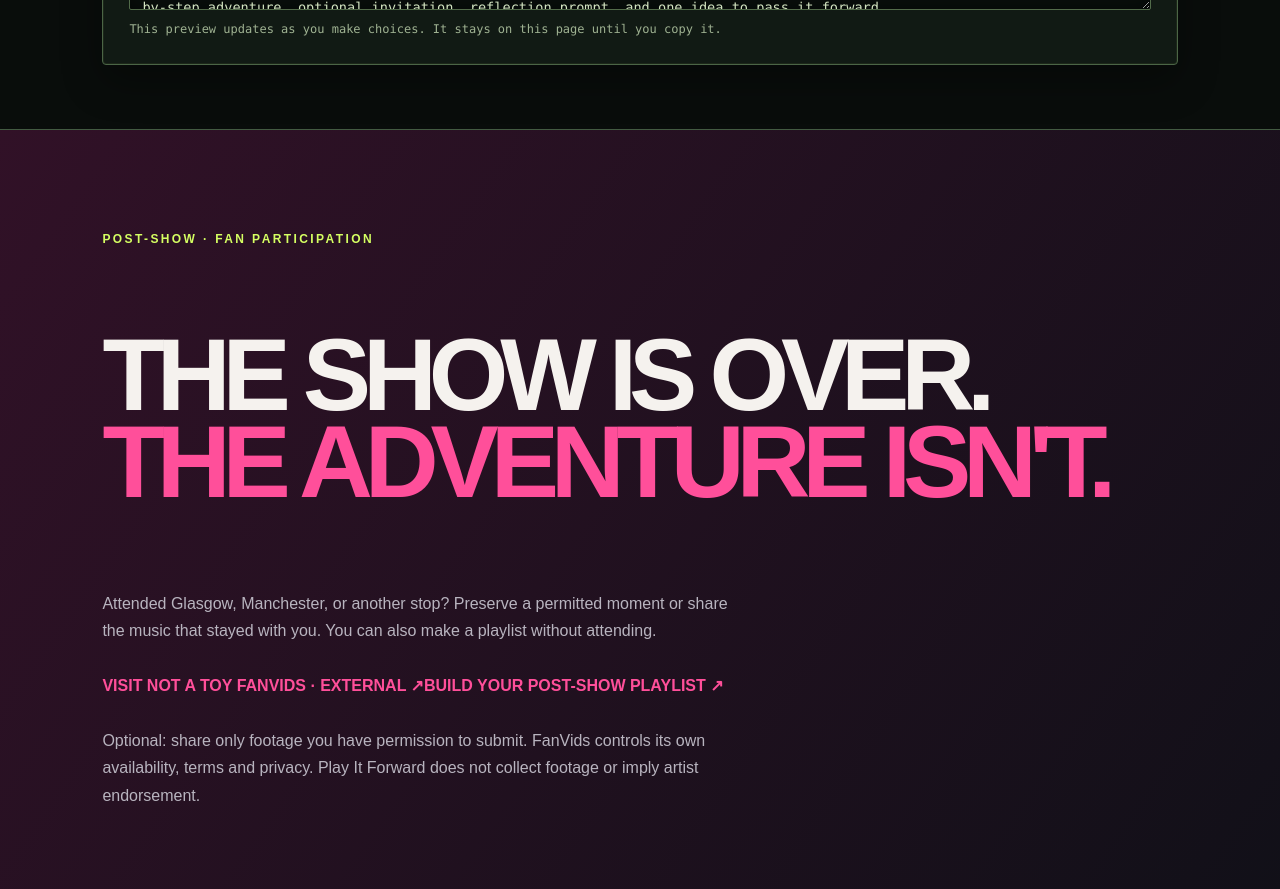
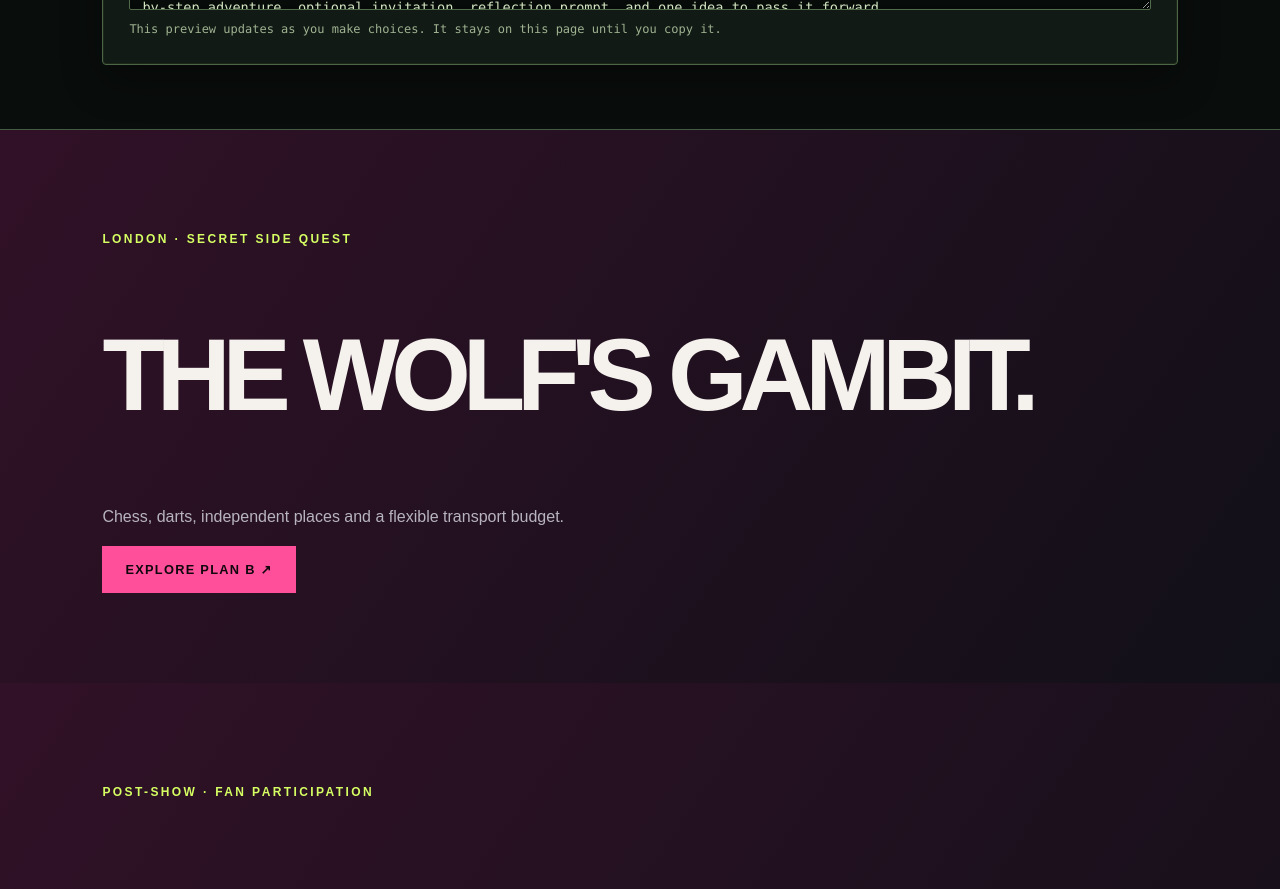
Before and after one commit to Loptr-Lab/pay-it-forward, a Next.js app: page /adventure in a window 1280 px wide. Shown: the part 2120-3009 px from the top of the page. Built offline with nearby package versions, Linux system fonts and the light colour scheme.

Commit message:
Complete London Plan B navigation: src/app/adventure/page.tsx

```diff
--- a/src/app/adventure/page.tsx
+++ b/src/app/adventure/page.tsx
@@ -23,7 +23,7 @@ export default function AdventurePage() {
     <Breadcrumbs items={[{ label: "Home", href: "/" }, { label: "Tour Map", href: "/route/" }, { label: "Plan B Tour", href: "/tour-resilience/" }, { label: "Build Your Adventure", href: "/adventure/" }]} />
     <section className="experience-hero adventure-hero"><p className="eyebrow">NOT A TOY · PRE-SHOW ADVENTURE</p><h1>GET AMPED.<br/><em>YOUR WAY.</em></h1><p className="experience-lede">The concert starts before the doors. Build a soundtrack, find a clue in the city, discover something new and make the night yours.</p><div className="hero-actions"><a className="button primary" href="#quests">CHOOSE YOUR QUEST ↓</a><Link className="button secondary" href="/route/">BUILD A CITY ROUTE ↗</Link></div><p className="disclaimer">An independent fan concept. Not an official artist activity. No ticket, purchase, account, posting or participation required.</p></section>
 
-    <AdventureBuilder />
+    <AdventureBuilder /><section className="adventure-map-cta"><p className="eyebrow">LONDON · SECRET SIDE QUEST</p><h2>THE WOLF&apos;S GAMBIT.</h2><p>Chess, darts, independent places and a flexible transport budget.</p><Link className="button primary" href="/tour-resilience/london/">EXPLORE PLAN B ↗</Link></section>
     <section className="adventure-map-cta" id="post-show"><p className="eyebrow">POST-SHOW · FAN PARTICIPATION</p><h2>THE SHOW IS OVER.<br/><em>THE ADVENTURE ISN&apos;T.</em></h2><p>Attended Glasgow, Manchester, or another stop? Preserve a permitted moment or share the music that stayed with you. You can also make a playlist without attending.</p><PostShowLinks /></section>
 
 <section className="filthy-yuck-home" aria-labelledby="filthy-yuck-home-title">
```
